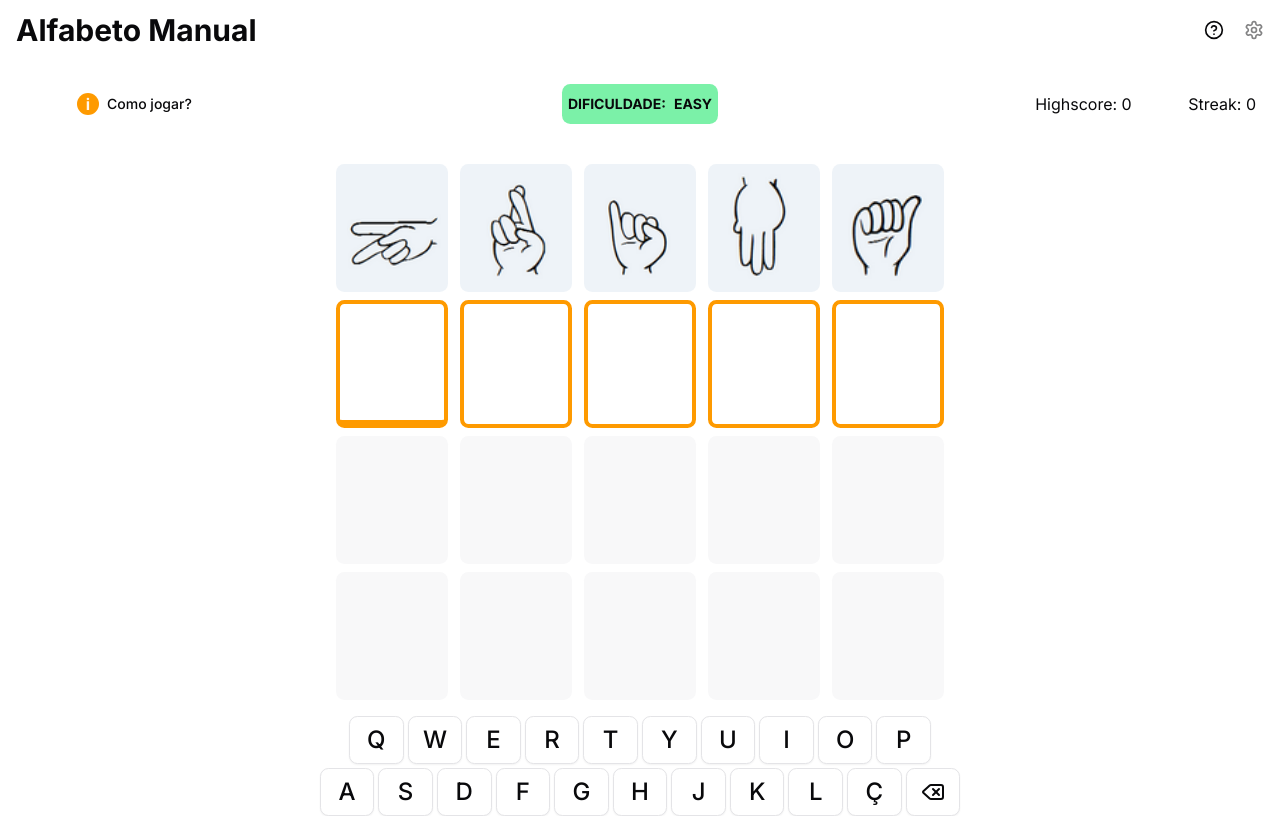
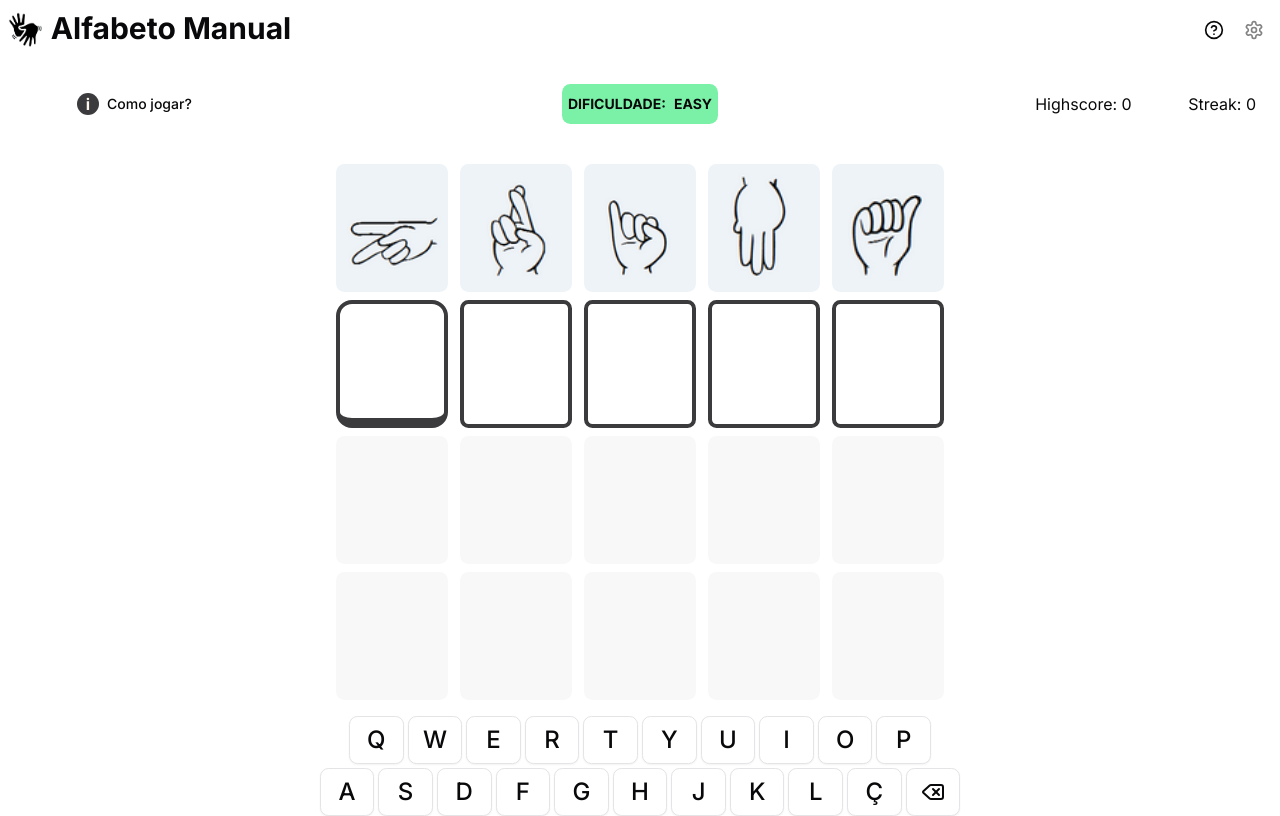
Before and after one commit to Leonardo-Luz/react-ts-libras-guess-game, a React (Vite) app: page / in a window 1280 px wide. Shown: the top 816 px of the page. Built offline with nearby package versions, Linux system fonts and the light colour scheme.

Commit message:
feat: add icon

```diff
--- a/index.html
+++ b/index.html
@@ -3,7 +3,7 @@
 
 <head>
 	<meta charset="UTF-8" />
-	<link rel="icon" type="image/svg+xml" href="/vite.svg" />
+	<link rel="icon" type="image/svg+xml" href="/icon.png" />
 	<meta name="viewport" content="width=device-width, initial-scale=1.0" />
 	<title>Libraaas</title>
 </head>
--- a/src/components/GuessGame/TileRow.tsx
+++ b/src/components/GuessGame/TileRow.tsx
@@ -5,7 +5,7 @@ type TileRowProps = {
 	children?: React.ReactNode
 }
 
-export default function TileRow({ className, children }: TileRowProps){
+export default function TileRow({ className, children }: TileRowProps) {
 
 	return (
 		<div
--- a/src/components/layout/Header.tsx
+++ b/src/components/layout/Header.tsx
@@ -4,10 +4,11 @@ import { HelpCircleIcon, SettingsIcon } from "lucide-react"
 import AboutDialog from "../AboutDialog"
 
 export const Header = () => {
-  return (
+	return (
 		<header className="py-3">
 			<div className="flex justify-between items-center gap-2 mx-auto container max-w-(--breakpoint-xl)">
-				<div className=" flex justify-start flex-1">
+				<div className=" flex justify-start flex-1 align-middle">
+					<img src="/icon.png" className="h-9" />
 					<Button
 						size="sm"
 						variant="link"
@@ -36,5 +37,5 @@ export const Header = () => {
 				</div>
 			</div>
 		</header>
-  )
+	)
 }
--- a/src/index.css
+++ b/src/index.css
@@ -61,7 +61,8 @@
   --card-foreground: oklch(0.141 0.005 285.823);
   --popover: oklch(1 0 0);
   --popover-foreground: oklch(0.141 0.005 285.823);
-  --primary: rgb(254, 154, 0);
+  --primary: oklch(0.350 0.005 300.823);
+  /* --primary: rgb(254, 154, 0); */
   --primary-foreground: oklch(0.98 0.016 73.684);
   --secondary: oklch(0.98 0.001 286.375);
   --secondary-foreground: oklch(0.21 0.006 285.885);
--- a/src/routes/Home.tsx
+++ b/src/routes/Home.tsx
@@ -170,7 +170,7 @@ export const Home = () => {
 						}
 						<TileRow>
 							{Array.from({ length: target.length }, (_, i) => word.split("")[i] ?? undefined).map((letter, index) => (
-								<Tile key={`${letter}${index}`} letter={letter} className={cn(index === word.length && "border-b-8")} />
+								<Tile key={`${letter}${index}`} letter={letter} className={cn(index === word.length && "border-b-10 rounded-2xl")} />
 							))}
 						</TileRow>
 						{Array.from({ length: QTY_TRIES - tries.length - 1 }).map((_, i) => (
```
Also changed, not shown: public/icon.png (added), src/components/GuessGame/Tile.tsx (indentation only), src/components/ui/button.tsx (indentation only).
